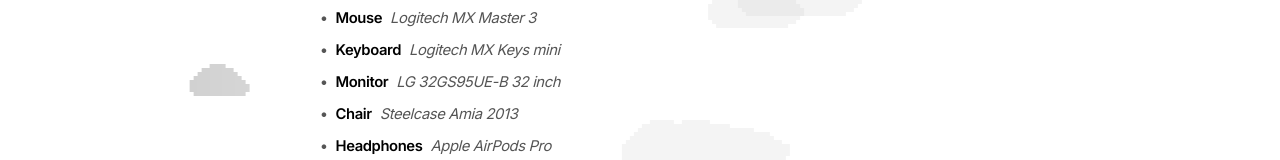
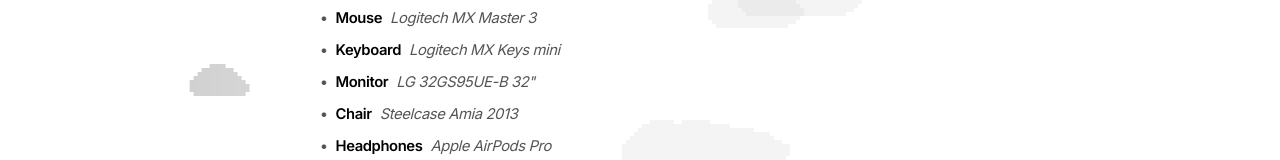
Before and after one commit to Awhalen1999/portfolio, a Next.js app: page /tools in a window 1280 px wide. Shown: the part 324-484 px from the top of the page. Built offline with nearby package versions, Linux system fonts and the light colour scheme; a web font is replaced by a local one.

Commit message:
update tools

```diff
--- a/app/(content)/tools/page.tsx
+++ b/app/(content)/tools/page.tsx
@@ -24,11 +24,7 @@
             description="Logitech MX Keys mini"
             level={1}
           />
-          <ToolItem
-            title="Monitor"
-            description="LG 32GS95UE-B 32 inch"
-            level={1}
-          />
+          <ToolItem title="Monitor" description='LG 32GS95UE-B 32"' level={1} />
           <ToolItem title="Chair" description="Steelcase Amia 2013" level={1} />
           <ToolItem
             title="Headphones"
```
